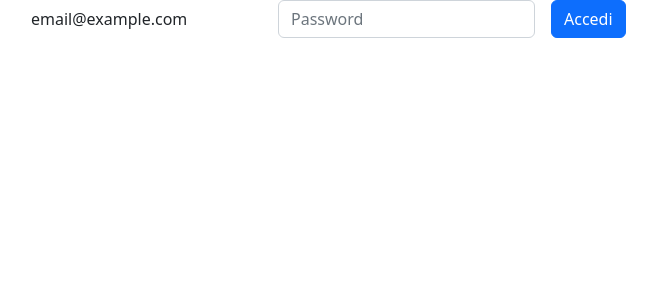
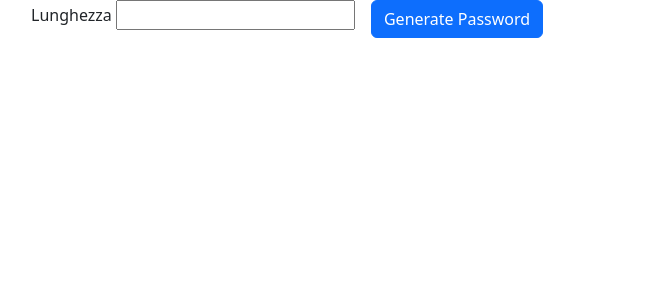
Before and after one commit to Iunora93/php-strong-password-generator, a PHP site: page /php-strong-password-generator/ in a window 1280 px wide. Shown: the top 300 px of the page, without its empty margins (51-708 px from the left). Run offline with PHP 8.4, Linux system fonts and the light colour scheme.

Commit message:
Location ShowPassword

```diff
--- a/index.php
+++ b/index.php
@@ -1,7 +1,7 @@
 <?php
-
-function generatePassword() {
-    $min_length=8;  //Minimum length of the password
+    session_start();
+    function generatePassword($min) {
+        $min_length= $min ;  //Minimum length of the password
         $min_numbers=2; //Minimum of numbers AND special characters
         $min_letters=2; //Minimum of letters
 
@@ -10,28 +10,27 @@ function generatePassword() {
         $letters=0;
         $length=0;
 
-    while ( $length <= $min_length OR $numbers <= $min_numbers OR $letters <= $min_letters) {
+        while ( $length < $min_length OR $numbers < $min_numbers OR $letters <= $min_letters) {
             $length+=1;
             $type=rand(1, 3);
-        if ($type==1) {
+            if ($type==1 && $length < $min_length) {
                 $password .= chr(rand(33, 64)); //Numbers and special characters
                 $numbers+=1;
-        }elseif ($type==2) {
+            }elseif ($type==2 && $length < $min_length) {
                 $password .= chr(rand(65, 90)); //A->Z
                 $letters+=1;
-        }else {
+            }elseif($length < $min_length) {
                 $password .= chr(rand(97, 122)); //a->z
                 $letters+=1;
             }
-
-
         }
         return $password;
+    }
+    if( !empty($_GET['number'])) {
 
+        $_SESSION['password'] = generatePassword($_GET['number']);
+        header("Location: http://localhost/php-strong-password-generator/showPassword.php");
     }
-
-    $_SESSION = (generatePassword());
-
 ?>
 <!DOCTYPE html>
 <html lang="en">
@@ -53,20 +52,18 @@ function generatePassword() {
         <form class="row g-3" action="index.php" method="GET">
 
             <div class="col-auto">
-                <label for="staticEmail2" class="visually-hidden">Email</label>
+                <label for="number" class="">Lunghezza</label>
 
-                <input type="text" readonly class="form-control-plaintext" id="staticEmail2" value="email@example.com">
+                <input type="number" min="3" class="" name="number" id="number">
             </div>
 
-            <div class="col-auto">
-                <label for="inputPassword2" class="visually-hidden">Password</label>
-                <input type="password" name="password" class="form-control" id="exampleInputPassword1" placeholder="Password">
-            </div>
+
 
             <div class="col-auto">
-                <a class="btn btn-primary mb-3" href="showPassword.php">Accedi</a>
+                <button type="submit" class="btn btn-primary mb-3">Generate Password</button>
             </div>
         </form>
+
     </body>
 </html>
 
```
Also changed, not shown: showPassword.php (+5 -13 lines). Lines whose indentation alone changed are shown as unchanged.
